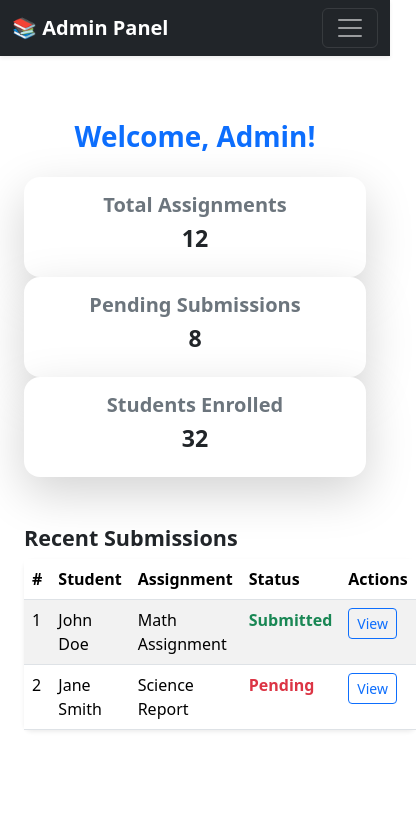
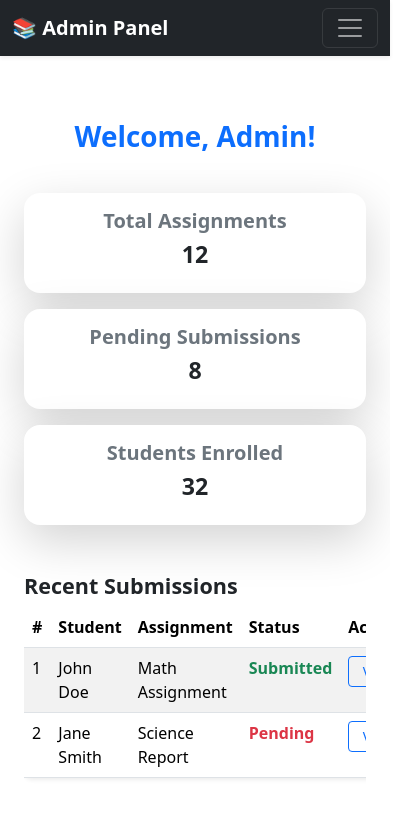
Before and after one commit to Cyprian6137/Online-Assignment-Management-System-Frontend, a React (Create React App) app: page /admin-dashboard in a window 390 px wide. Shown: the top 818 px of the page, 416 px wide, since content can reach past the window. Built offline with nearby package versions, Linux system fonts and the light colour scheme.

Commit message:
made the manage assigment responsive

```diff
--- a/src/pages/AdminDashboard.js
+++ b/src/pages/AdminDashboard.js
@@ -8,8 +8,8 @@ const AdminDashboard = () => {
         <h1 className="text-center fw-bold text-primary">Welcome, Admin!</h1>
 
         {/* Dashboard Overview Cards */}
-        <div className="row mt-4">
-          <div className="col-md-4">
+        <div className="row mt-4 g-3"> {/* ✅ g-3 adds spacing between cards */}
+          <div className="col-lg-4 col-md-6">
             <div className="card shadow-lg border-0 rounded-4">
               <div className="card-body text-center">
                 <h5 className="card-title text-secondary fw-bold">Total Assignments</h5>
@@ -18,7 +18,7 @@ const AdminDashboard = () => {
             </div>
           </div>
 
-          <div className="col-md-4">
+          <div className="col-lg-4 col-md-6">
             <div className="card shadow-lg border-0 rounded-4">
               <div className="card-body text-center">
                 <h5 className="card-title text-secondary fw-bold">Pending Submissions</h5>
@@ -27,7 +27,7 @@ const AdminDashboard = () => {
             </div>
           </div>
 
-          <div className="col-md-4">
+          <div className="col-lg-4 col-md-12"> {/* ✅ Ensures stacking on small screens */}
             <div className="card shadow-lg border-0 rounded-4">
               <div className="card-body text-center">
                 <h5 className="card-title text-secondary fw-bold">Students Enrolled</h5>
@@ -40,6 +40,7 @@ const AdminDashboard = () => {
         {/* Recent Submissions Table */}
         <div className="mt-5">
           <h4 className="fw-bold">Recent Submissions</h4>
+          <div className="table-responsive"> {/* ✅ Enables horizontal scroll on small screens */}
             <table className="table table-striped shadow-sm rounded-3">
               <thead className="bg-primary text-white">
                 <tr>
@@ -57,7 +58,7 @@ const AdminDashboard = () => {
                   <td>Math Assignment</td>
                   <td className="text-success fw-bold">Submitted</td>
                   <td>
-                  <button className="btn btn-sm btn-outline-primary">View</button>
+                    <button className="btn btn-sm btn-outline-primary w-100">View</button> {/* ✅ Full-width on mobile */}
                   </td>
                 </tr>
                 <tr>
@@ -66,11 +67,12 @@ const AdminDashboard = () => {
                   <td>Science Report</td>
                   <td className="text-danger fw-bold">Pending</td>
                   <td>
-                  <button className="btn btn-sm btn-outline-primary">View</button>
+                    <button className="btn btn-sm btn-outline-primary w-100">View</button> {/* ✅ Full-width on mobile */}
                   </td>
                 </tr>
               </tbody>
             </table>
+          </div>
         </div>
       </div>
     </NavbarLayout>
--- a/src/pages/ManageAssignment.js
+++ b/src/pages/ManageAssignment.js
@@ -74,6 +74,7 @@ const ManageAssignments = () => {
         ) : assignments.length === 0 ? (
           <p className="text-center">No assignments available.</p>
         ) : (
+          <div className="table-responsive"> {/* ✅ Enables horizontal scroll on mobile */}
             <table className="table table-bordered">
               <thead className="thead-dark">
                 <tr>
@@ -89,11 +90,11 @@ const ManageAssignments = () => {
                     <td>{assignment.title}</td>
                     <td>{assignment.description}</td>
                     <td>{new Date(assignment.dueDate).toLocaleDateString()}</td>
-                  <td>
-                    <button className="btn btn-primary btn-sm mx-1" onClick={() => handleEdit(assignment)}>
+                    <td className="d-flex flex-wrap"> {/* ✅ Ensures buttons stack on mobile */}
+                      <button className="btn btn-primary btn-sm m-1" onClick={() => handleEdit(assignment)}>
                         Edit
                       </button>
-                    <button className="btn btn-danger btn-sm" onClick={() => handleDelete(assignment._id)}>
+                      <button className="btn btn-danger btn-sm m-1" onClick={() => handleDelete(assignment._id)}>
                         Delete
                       </button>
                     </td>
@@ -101,17 +102,24 @@ const ManageAssignments = () => {
                 ))}
               </tbody>
             </table>
+          </div>
         )}
 
         {editingAssignment && (
           <div className="mt-4 p-3 border rounded bg-light">
             <h4>Edit Assignment</h4>
+            <div className="mb-3">
               <label className="form-label">Description</label>
               <textarea className="form-control" value={newDescription} onChange={(e) => setNewDescription(e.target.value)}></textarea>
-            <label className="form-label mt-2">Extend Due Date</label>
+            </div>
+            <div className="mb-3">
+              <label className="form-label">Extend Due Date</label>
               <input type="date" className="form-control" value={newDueDate} onChange={(e) => setNewDueDate(e.target.value)} />
-            <button className="btn btn-success mt-3" onClick={handleUpdate}>Update</button>
-            <button className="btn btn-secondary mt-3 mx-2" onClick={() => setEditingAssignment(null)}>Cancel</button>
+            </div>
+            <div className="d-flex flex-wrap">
+              <button className="btn btn-success m-1 w-100" onClick={handleUpdate}>Update</button> {/* ✅ Full-width on small screens */}
+              <button className="btn btn-secondary m-1 w-100" onClick={() => setEditingAssignment(null)}>Cancel</button> {/* ✅ Full-width on small screens */}
+            </div>
           </div>
         )}
       </div>
```
Lines whose indentation alone changed are shown as unchanged.
